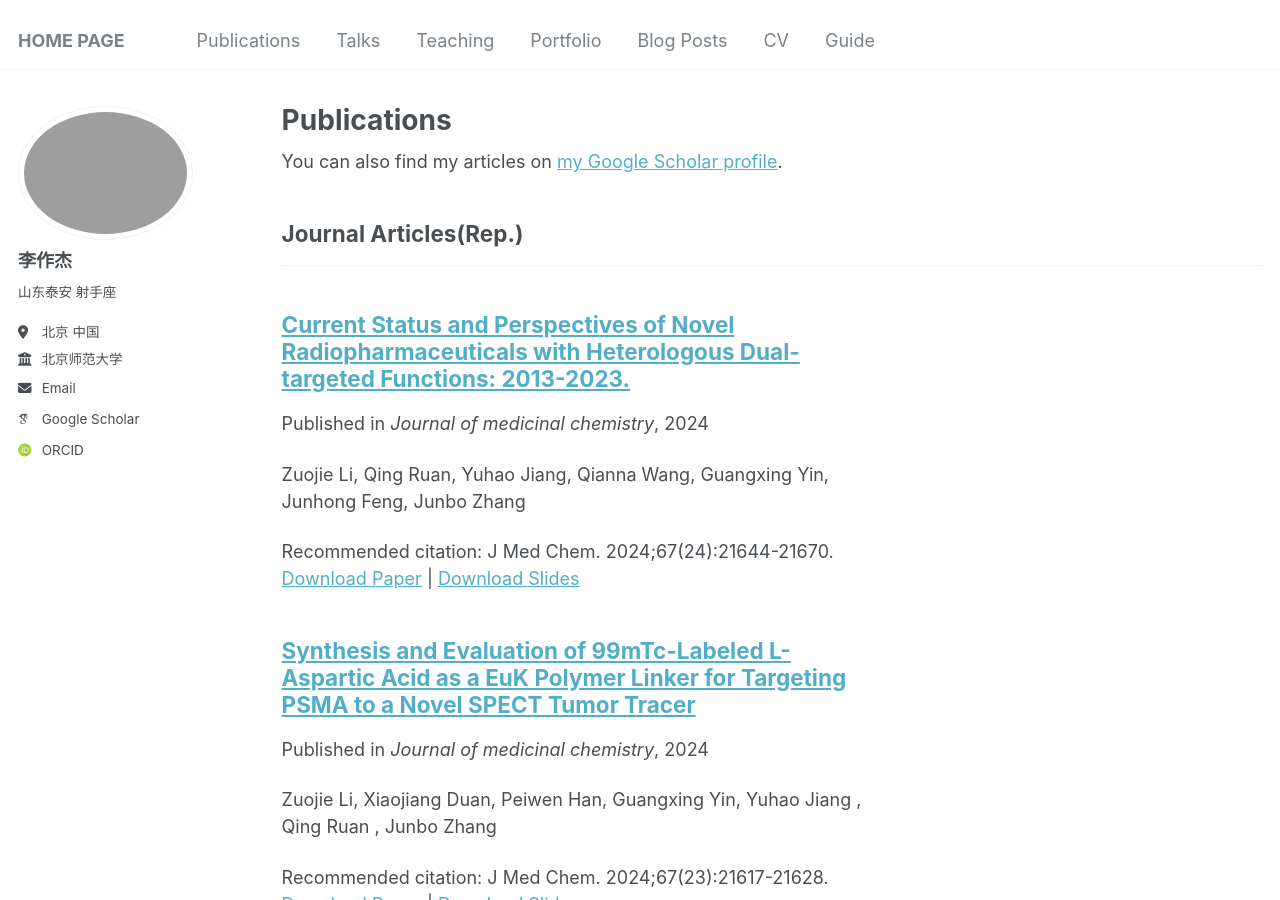
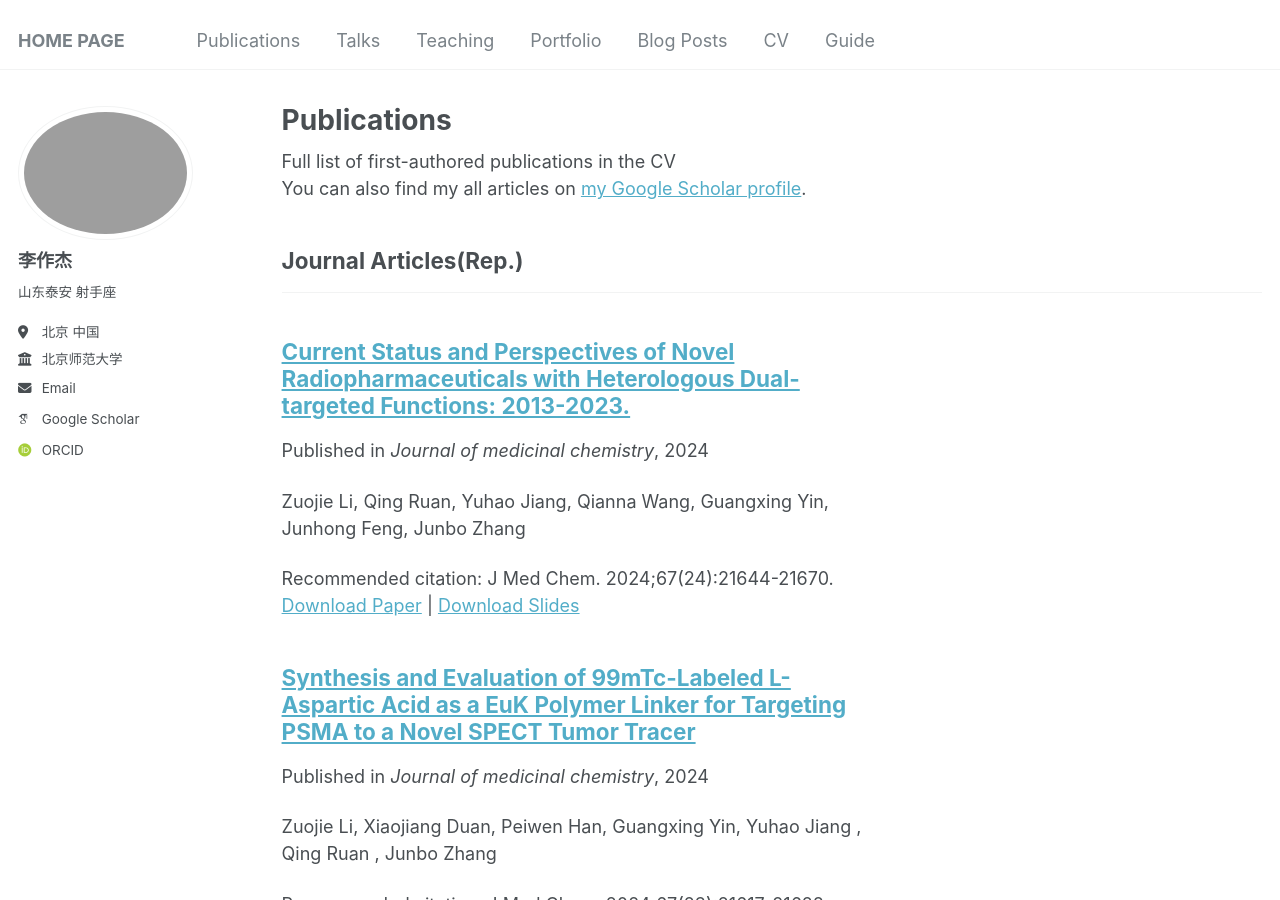
Before and after one commit to Infinity-LZJ/Zuojie_Li.github, a Jekyll site: the page built from _pages/publications.html, in a window 1280 px wide and 900 px high. Built offline with Jekyll 4.4.1, drawn with Linux system fonts in a browser that asks for light colours; some web fonts are replaced.

Commit message:
Update publications.html
Signed-off-by: Zuojie_Li <zuojieli@yeah.net>

```diff
--- a/_pages/publications.html
+++ b/_pages/publications.html
@@ -4,10 +4,9 @@ title: "Publications"
 permalink: /publications/
 author_profile: true
 ---
-
-
+Full list of first-authored publications in the CV
 {% if site.author.googlescholar %}
-  <div class="wordwrap">You can also find my articles on <a href="{{site.author.googlescholar}}">my Google Scholar profile</a>.</div>
+  <div class="wordwrap">You can also find my all articles on <a href="{{site.author.googlescholar}}">my Google Scholar profile</a>.</div>
 {% endif %}
 
 {% include base_path %}
```
